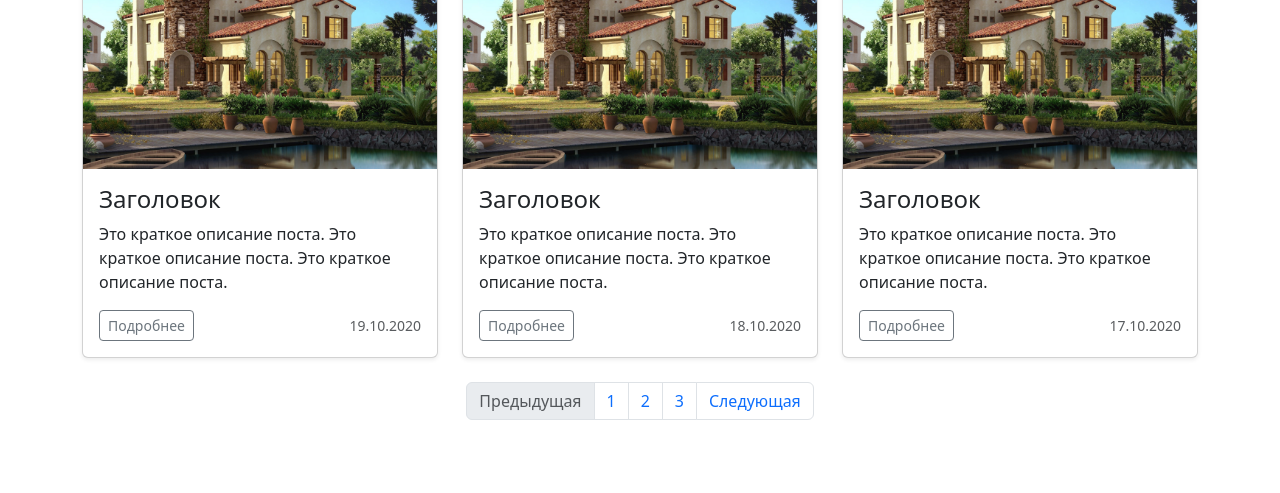
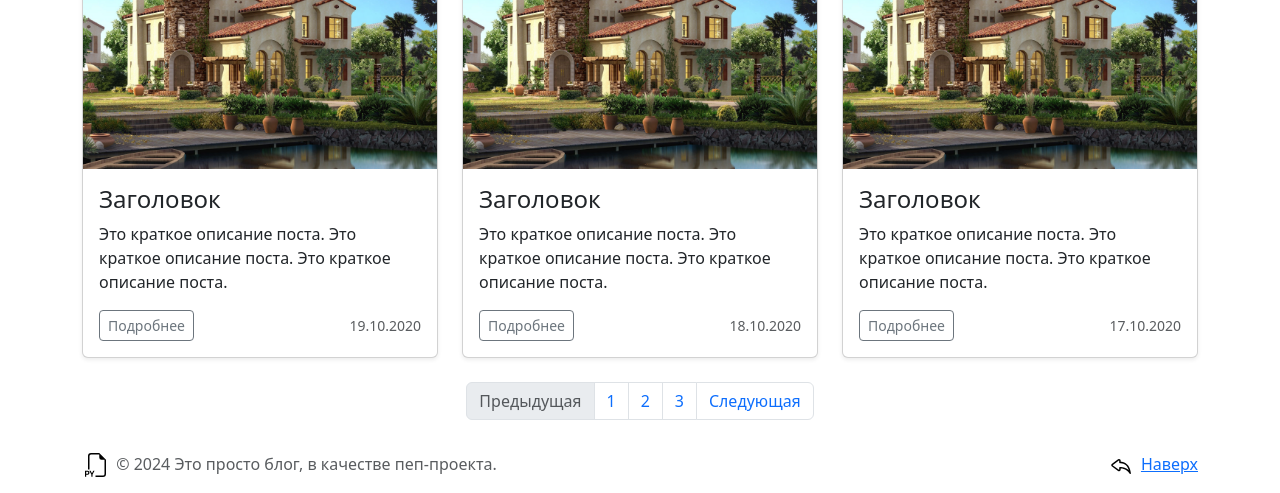
Before and after one commit to KarelinIvan/blog_bootstrap, a plain HTML site: page index.html in a window 1280 px wide. Shown: the part 962-1455 px from the top of the page. Before the commit the page ends 1398 px from the top, so only its background shows below. Drawn offline with nearby package versions, Linux system fonts and the light colour scheme.

Commit message:
8-й коммит футор

```diff
--- a/index.html
+++ b/index.html
@@ -205,6 +205,39 @@
         </ul>
     </nav>
 </section>
+<section class="my-footer" >
+    <svg xmlns="http://www.w3.org/2000/svg" class="d-none">
+        <symbol id="python" viewBox="0 0 16 16">
+            <path fill-rule="evenodd"
+                  d="M14 4.5V14a2 2 0 0 1-2 2H7v-1h5a1 1 0 0 0 1-1V4.5h-2A1.5 1.5 0 0 1 9.5 3V1H4a1 1 0 0 0-1 1v9H2V2a2 2 0 0 1 2-2h5.5L14 4.5ZM0 11.85h1.6c.289 0 .533.06.732.179.201.117.355.276.46.477.105.201.158.427.158.677 0 .25-.054.476-.16.677-.106.199-.26.357-.464.474a1.452 1.452 0 0 1-.732.173H.79v1.342H0V11.85Zm2.06 1.714a.795.795 0 0 0 .085-.381c0-.227-.062-.4-.185-.521-.123-.122-.294-.182-.513-.182H.788v1.406h.66a.794.794 0 0 0 .374-.082.574.574 0 0 0 .238-.24Zm2.963.75v1.535H4.23v-1.52L2.89 11.85h.876l.853 1.696h.032l.856-1.696h.855l-1.339 2.464Z"/>
+        </symbol>
+        <symbol id="telegram" viewBox="0 0 16 16">
+            <path d="M6.598 5.013a.144.144 0 0 1 .202.134V6.3a.5.5 0 0 0 .5.5c.667 0 2.013.005 3.3.822.984.624 1.99 1.76 2.595 3.876-1.02-.983-2.185-1.516-3.205-1.799a8.7 8.7 0 0 0-1.921-.306 7 7 0 0 0-.798.008h-.013l-.005.001h-.001L7.3 9.9l-.05-.498a.5.5 0 0 0-.45.498v1.153c0 .108-.11.176-.202.134L2.614 8.254l-.042-.028a.147.147 0 0 1 0-.252l.042-.028zM7.8 10.386q.103 0 .223.006c.434.02 1.034.086 1.7.271 1.326.368 2.896 1.202 3.94 3.08a.5.5 0 0 0 .933-.305c-.464-3.71-1.886-5.662-3.46-6.66-1.245-.79-2.527-.942-3.336-.971v-.66a1.144 1.144 0 0 0-1.767-.96l-3.994 2.94a1.147 1.147 0 0 0 0 1.946l3.994 2.94a1.144 1.144 0 0 0 1.767-.96z"/>
+        </symbol>
+    </svg>
+    <div class="container">
+        <div class="row">
+            <div class="col-lg-9 col-sm-12 my-3">
+                <a href="/" class="text-body-secondary text-decoration-none lh-1">
+                    <svg class="bi" width="30" height="24">
+                        <use xlink:href="#python"/>
+                    </svg>
+                </a>
+                <span class="text-body-secondary">&copy; 2024 Это просто блог, в качестве пеп-проекта.</span>
+            </div>
+            <div class="col-lg-3 col-sm-12 my-3 d-flex justify-content-end">
+                <ul class="nav list-unstyled">
+                    <li class=""><a class="text-body-secondary" href="https://t.me/oohta">
+                        <svg class="bi" width="24" height="24">
+                            <use xlink:href="#telegram"/>
+                        </svg>
+                    </a></li>
+                    <li class="ms-2"><a class="text-end" href="#">Наверх</a></li>
+                </ul>
+            </div>
+        </div>
+    </div>
+</section>
 <script src="https://cdn.jsdelivr.net/npm/bootstrap@5.3.2/dist/js/bootstrap.bundle.min.js"
         integrity="sha384-C6RzsynM9kWDrMNeT87bh95OGNyZPhcTNXj1NW7RuBCsyN/o0jlpcV8Qyq46cDfL"
         crossorigin="anonymous"></script>
```
